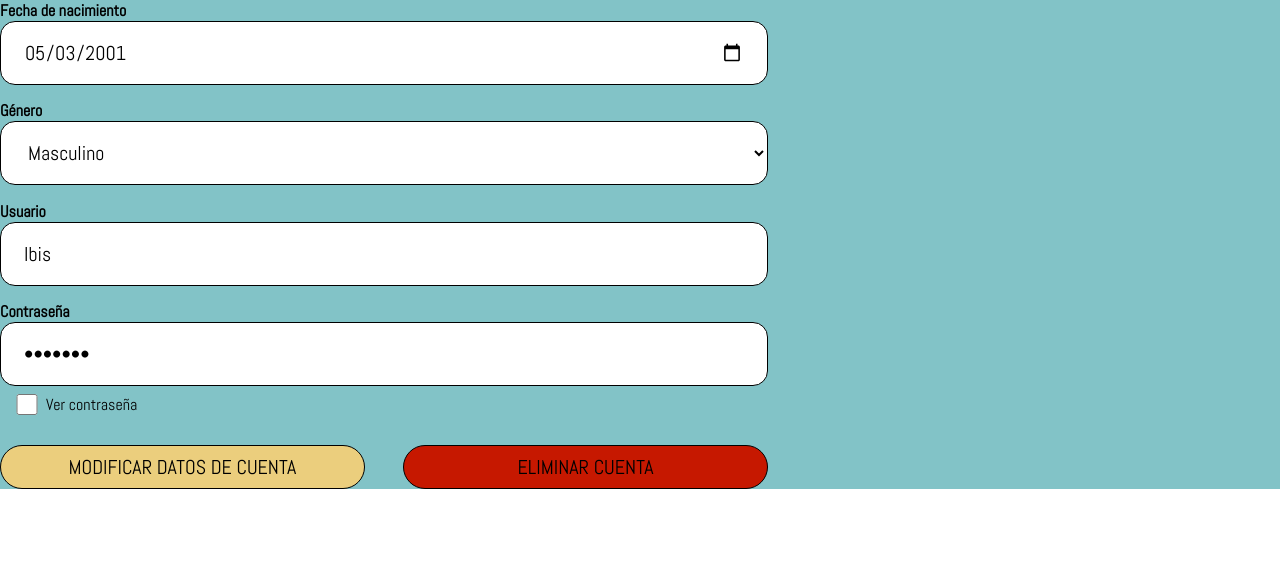
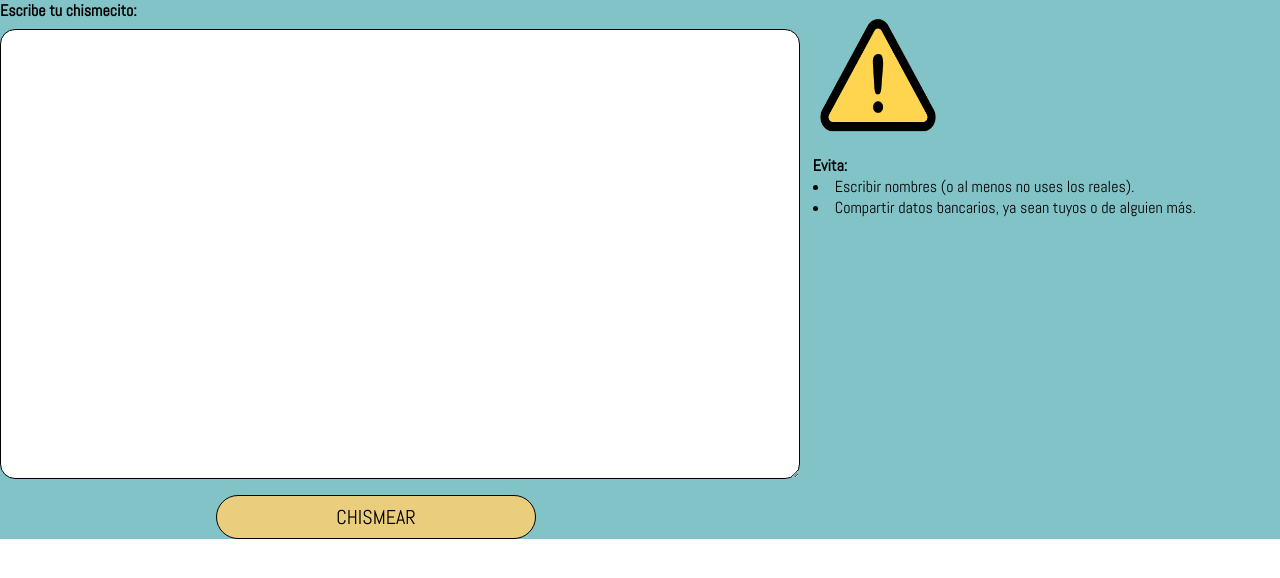
Before and after one commit to LuzR25/proyecto_chismecito, a Vue app: page / in a window 1280 px wide. Shown: the top 578 px of the page. Built offline with nearby package versions, Linux system fonts and the light colour scheme.

Commit message:
probar componente input_escribir_chisme

```diff
--- a/src/App.vue
+++ b/src/App.vue
@@ -1,16 +1,19 @@
 <template>
   <!-- <formulario_login></formulario_login>
-  <formulario_singup></formulario_singup> -->
-  <informacion_cuenta :fecha-nacimiento="fechaNacimiento" :genero="genero" :usuario="usuario" :password="password" @actualizar-datos="manejarDatos"></informacion_cuenta>
+  <formulario_singup></formulario_singup>
+  <informacion_cuenta :fecha-nacimiento="fechaNacimiento" :genero="genero" :usuario="usuario" :password="password" @actualizar-datos="manejarDatos"></informacion_cuenta> -->
+  <input_escribir_chisme @guardar-chismecito="recibirChismecito"></input_escribir_chisme>
 </template>
 
 <script setup>
 import formulario_login from './components/formulario_login.vue';
 import formulario_singup from './components/formulario_singup.vue';
 import informacion_cuenta from './components/informacion_cuenta.vue';
+import input_escribir_chisme from './components/input_escribir_chisme.vue';
 
 import { ref } from 'vue';
 
+//PARA PRUEBA COMPONENTE: información_cuenta
 let fechaNacimiento = ref('2001-05-03');
 let genero = ref('masculino');
 let usuario = ref('Ibis');
@@ -29,6 +32,15 @@ const manejarDatos = ({ nuevaFechaNacimiento, nuevoGenero, nuevoUsuario, nuevoPa
   password.value = nuevoPassword;
   console.log(`FECHA nueva: ${fechaNacimiento.value}, GENERO nuevo: ${genero.value}, USUARIO nuevo: ${usuario.value}, PASSWORD nuevo: ${password.value}`);
 };
+// FIN PRUEBA COMPONENTE: información_cuenta
+
+//PARA PRUEBA COMPONENTE: información_cuenta
+let chismecito = ref('');
+const recibirChismecito = ({ elChismecito }) => {
+  chismecito.value = elChismecito;
+  console.log(`CHISMECITO: ${chismecito.value}`);
+}
+// FIN PRUEBA COMPONENTE: información_cuenta
 </script>
 
 <style scoped></style>
```
